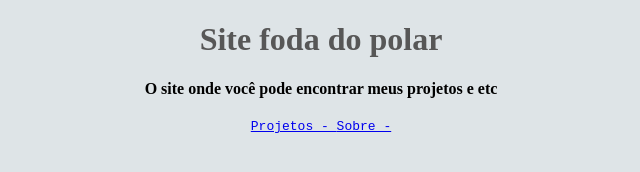
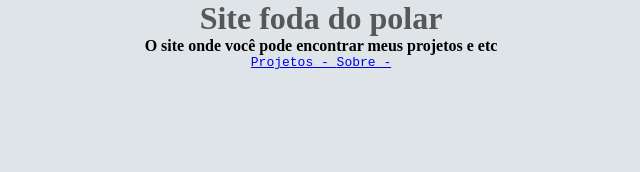
Before and after one commit to PolarFill/polarfill.github.io, a plain HTML site: page index.html in a window 1280 px wide. Shown: the whole page, without its empty margins (319-959 px from the left). Drawn offline with Linux system fonts and the light colour scheme.

Commit message:
Commit foda

```diff
--- a/index.html
+++ b/index.html
@@ -4,13 +4,17 @@
     <head>
         <meta charset="UTF-8">
         <title>Site foda do polar</title>
+        <link rel="icon2" href="favicon.svg" type="image/svg+xml" />
+        <link href="favicon.ico" rel="icon" type="image/x-icon" />
         <style>
+            * {margin: 0px;}
             body {background-color: #DEE4E7;}
             header {text-align: center;}
             footer {text-align: center; font-family: monospace; color: black;}
         </style>
     </head>
     <body>
+        <div>
             <header>
                 <h1 style="color: rgb(87, 87, 87)">Site foda do polar</h1>
                 <h4>O site onde você pode encontrar meus projetos e etc</h4>
@@ -21,5 +25,6 @@
                     <a href="sobre.html">Sobre - </a>
                 </nav>
             </footer>
+        </div>
     </body>
 </html>
```
Also changed, not shown: favicon.ico (added), favicon.svg (added), readme.md. Lines whose indentation alone changed are shown as unchanged.
